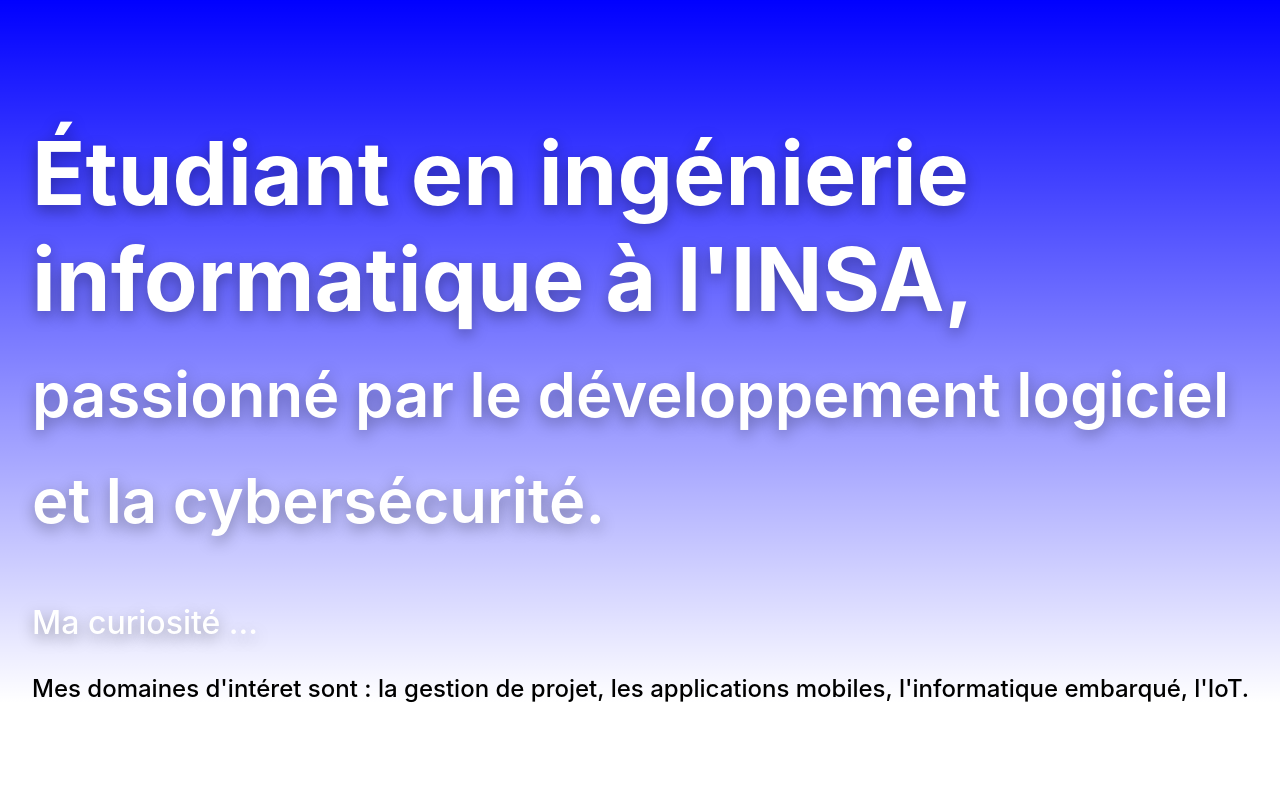
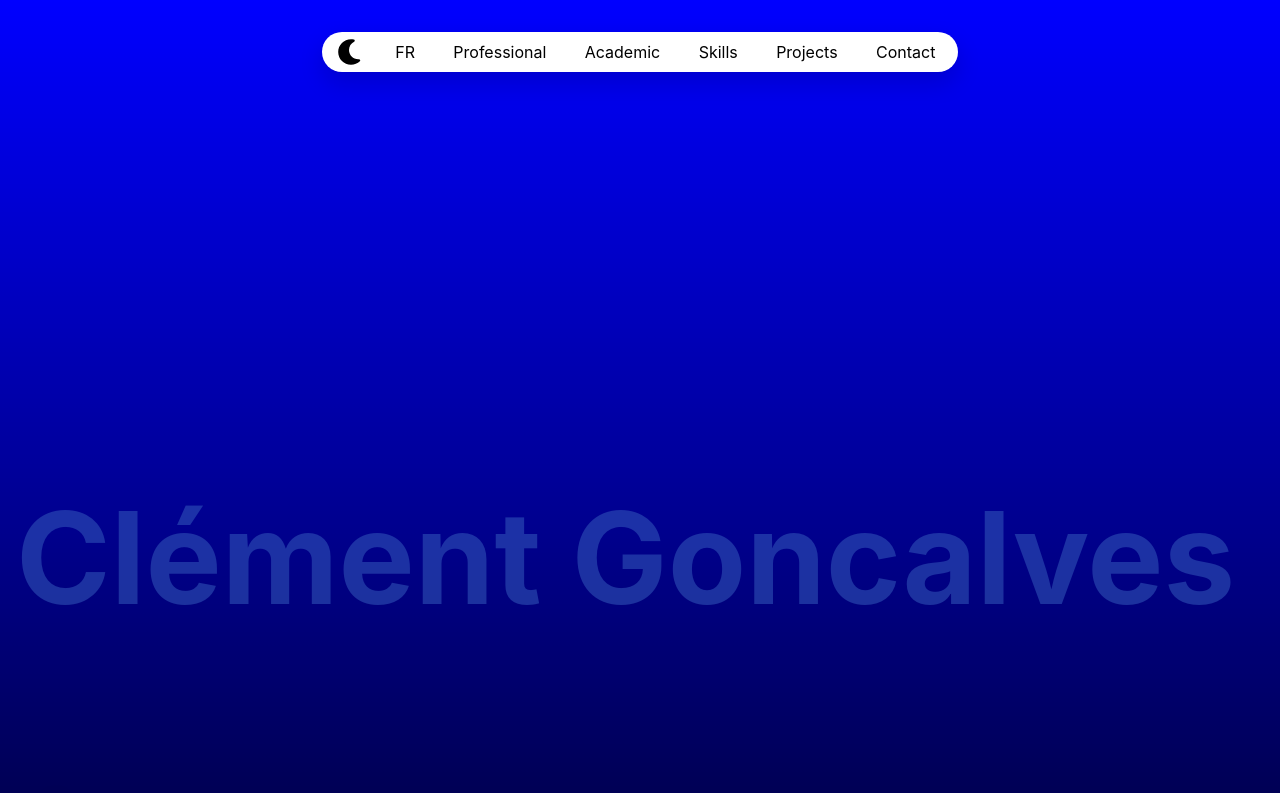
Before and after one commit to clementgvs/portfolio-clement-g, an Angular app: page / in a window 1280 px wide. Shown: the top 793 px of the page. Built offline with nearby package versions, Linux system fonts and the light colour scheme.

Commit message:
Floating bar + Go to top btn + Landing update

```diff
--- a/src/app/app.html
+++ b/src/app/app.html
@@ -1,4 +1,15 @@
 <main class="main">
+  <div class="floating-bar">
+    <img [src]="nightThemePath" alt="Theme image" class="theme-image" (click)="changeColorTheme()">
+    <a class="lang-checkbox" (click)="switchLang()">
+      {{nextLang}}
+    </a>
+    <a class="professional-btn">Professional</a>
+    <a class="academic-btn">Academic</a>
+    <a class="skills-btn">Skills</a>
+    <a class="projects-btn">Projects</a>
+    <a class="contact-btn">Contact</a>
+  </div>
   <div class="content-wrapper">
     <app-landing></app-landing>
     <app-skills></app-skills>
@@ -7,5 +18,8 @@
     <app-professional></app-professional>
     <app-contact></app-contact>
   </div>
+  <div class="go-to-top" (click)="scrollToTop()" [class.visible]="showGoToTopBtn">
+    <img [src]="topArrowPath" alt="Go to top" class="arrow">
+  </div>
 </main>
 <router-outlet />
--- a/src/app/app.scss
+++ b/src/app/app.scss
@@ -50,6 +50,78 @@ main {
   min-height: 100%;
 }
 
+.floating-bar{
+  position: fixed;
+  background-color: white;
+  border-radius: 999px;
+  display: flex;
+  gap: 0.5vw;
+  top: 2rem;
+  box-shadow: 0 10px 25px rgba(0, 0, 0, 0.15);
+  z-index: 1000;
+  height: 5vh;
+  align-items: center;
+  justify-content: center;
+  padding-left: 1vw;
+  padding-right: 1vw;
+}
+
+.floating-bar > * {
+  margin-top: 1%;
+  margin-bottom: 1%;
+}
+
+.floating-bar > a {
+  background-color: rgba(0, 39, 197, 0);
+  border-radius: 999px;
+  padding: 1em;
+  transition: background-color 0.3s ease;
+}
+.floating-bar > a:hover {
+  background-color: rgb(0, 39, 197, 0.25);
+}
+
+.theme-image {
+  height: 4vh;
+  background-color: rgba(0, 39, 197, 0);
+  border-radius: 999px;
+  transition: background-color 0.3s ease;
+  padding: 1%;
+}
+.theme-image:hover {
+  background-color: rgb(0, 39, 197, 0.25);
+}
+
+.go-to-top{
+  position: fixed;
+  background-color: white;
+  border-radius: 100%;
+  bottom: 2rem;
+  right: 2rem;
+
+  width: 3.8vw;
+  height: 3.8vw;
+  align-content: center;
+
+  opacity: 0;
+  transition: opacity 0.3s ease;
+  pointer-events: none;
+}
+
+.go-to-top.visible {
+  opacity: 1;
+  pointer-events: auto;
+}
+
+.go-to-top > .arrow {
+  display: block;
+  margin: auto;
+  margin-bottom: 10%;
+
+  width: 90%;
+  //Animations
+}
+
 @media screen and (max-width: 650px) {
   .content-wrapper{
     flex-direction: column;
--- a/src/app/app.ts
+++ b/src/app/app.ts
@@ -1,4 +1,4 @@
-import { Component, signal } from '@angular/core';
+import { Component, HostListener, signal } from '@angular/core';
 import { RouterOutlet } from '@angular/router';
 import { Academic } from "./academic/academic";
 import { Contact } from "./contact/contact";
@@ -15,4 +15,35 @@ import { Professional } from "./professional/professional";
 })
 export class App {
   protected readonly title = signal('portfolio-clement-g');
+  topArrowPath = 'top-arrow.png';
+  nightThemePath = 'dark-theme.svg';
+  currentLang = true; //true -> FR | false -> EN
+  nextLang = this.currentLang ? "FR" : "EN";
+  showGoToTopBtn = false;
+
+  @HostListener('window:scroll', [])
+  onWindowScroll() {
+    const scrollPosition =
+      window.pageYOffset ||
+      document.documentElement.scrollTop ||
+      document.body.scrollTop || 0;
+
+    this.showGoToTopBtn = scrollPosition > 250;
+  }
+
+  scrollToTop() {
+    window.scrollTo({
+      top: 0,
+      behavior: 'smooth'
+    });
+  }
+
+  switchLang(){
+    this.currentLang = !this.currentLang;
+    this.nextLang = this.currentLang ? "FR" : "EN";
+  }
+
+  changeColorTheme(){
+
+  }
 }
--- a/src/app/landing/landing.html
+++ b/src/app/landing/landing.html
@@ -1,9 +1,14 @@
 <div class="content">
-    <span>
-        <h1 class="title">Étudiant en ingénierie informatique à l'INSA, <br><span class="subtitle">passionné par le développement logiciel et la cybersécurité.</span></h1>
-        <h3 class="subsubtitle">Ma curiosité ...</h3>
-    </span>
-    <span class="interests">
-        Mes domaines d'intéret sont : la gestion de projet, les applications mobiles, l'informatique embarqué, l'IoT.
+    <span class="title-span">
+        <h1 class="title">
+            Clément Goncalves
+        </h1>
+        <br>
+        <h2 class="subtitle">
+            Étudiant en ingénierie informatique à l'INSA
+        </h2>
+        <h3 class="subsubtitle">Étudiant motivé et sérieux en informatique à l'INSA Rennes,
+            avec une expérience dans le développement d'applications web et mobiles, et la gestion de projets numériques.
+        </h3>
     </span>
 </div>
--- a/src/app/landing/landing.scss
+++ b/src/app/landing/landing.scss
@@ -7,18 +7,25 @@
     align-items: flex-start;
 }
 
+.title-span{
+    margin-top: 5vh;
+    margin-bottom: 5vh;
+}
+
 .title {
-    margin-left: 2rem;
-    margin-top: 7.5rem;
-    font-size: 5.5em;
+    margin-top: 55vh;
+    margin-left: 1rem;
+    font-size: 10vw;
     font-weight: 700;
-    color: white;
-    text-shadow: rgba(0, 0, 0, 0.35) 0px 5px 15px;
+    color: rgba(55, 98, 192, 0.5);
 }
 
 .subtitle {
-    font-size: 0.7em;
+    margin-left: 2rem;
+    font-size: 4em;
     font-weight: 600;
+    color: white;
+    text-shadow: rgba(0, 0, 0, 0.35) 0px 5px 15px;
 }
 
 .subsubtitle {
@@ -28,9 +35,3 @@
     color: white;
     text-shadow: rgba(0, 0, 0, 0.35) 0px 5px 15px;
 }
-
-.interests{
-    margin-left: 2rem;
-    font-size: 1.5em;
-    font-weight: 450;
-}
--- a/src/app/skills/skills.html
+++ b/src/app/skills/skills.html
@@ -1,3 +1,41 @@
 <div class="content">
-
+    a
+    <br>a
+    <br>a
+    <br>a
+    <br>a
+    <br>a
+    <br>a
+    <br>a
+    <br>a
+    <br>a
+    <br>a
+    <br>a
+    <br>a
+    <br>a
+    <br>a
+    <br>a
+    <br>a
+    <br>a
+    <br>a
+    <br>a
+    <br>a
+    <br>a
+    <br>a
+    <br>a
+    <br>a
+    <br>a
+    <br>a
+    <br>a
+    <br>a
+    <br>a
+    <br>a
+    <br>a
+    <br>a
+    <br>a
+    <br>a
+    <br>a
+    <br>a
+    <br>a
+    <br>
 </div>
--- a/src/styles.scss
+++ b/src/styles.scss
@@ -4,4 +4,5 @@ body{
     scroll-behavior: smooth;
     scrollbar-width: none;
     margin: 0;
+    background-color: black;
 }
```
Also changed, not shown: public/dark-theme.svg (added), public/top-arrow.png (added).
